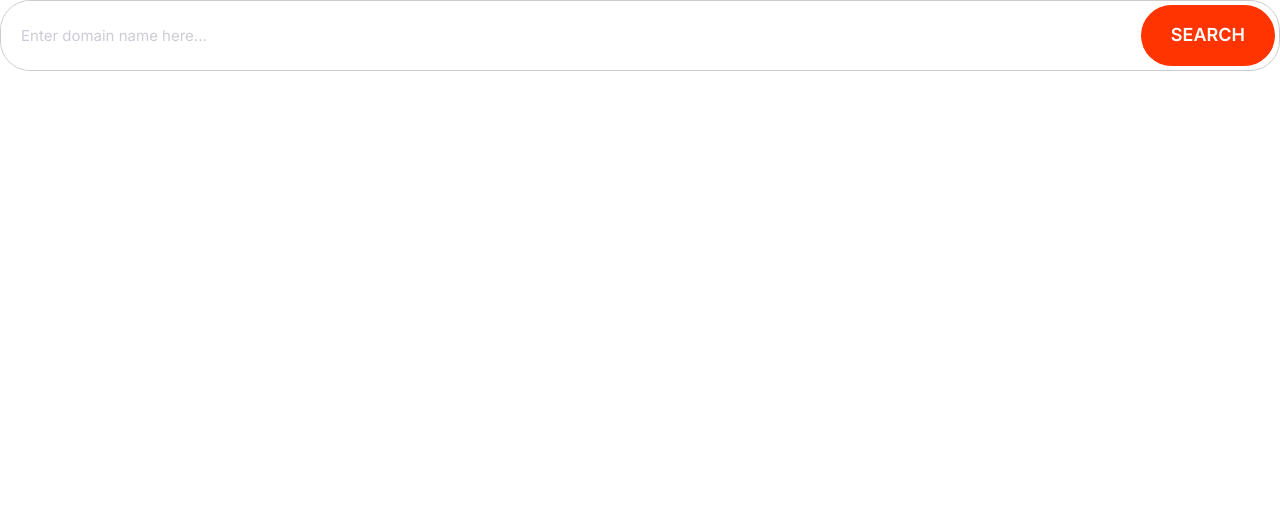
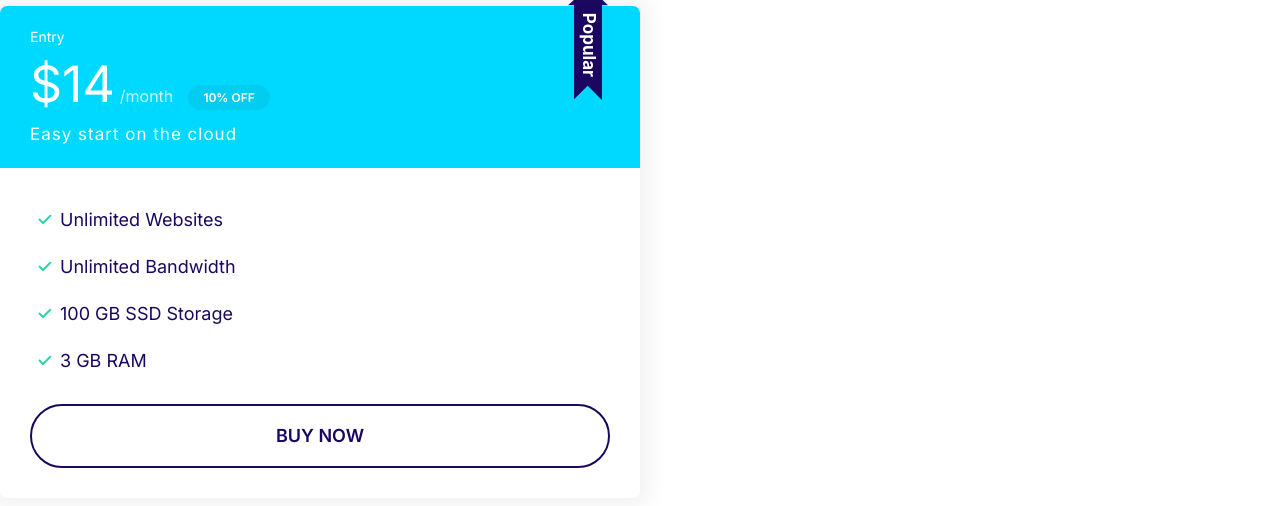
Before and after one commit to robbgio/moshify, a plain HTML site: page Moshify/index.html in a window 1280 px wide. Drawn offline with Linux system fonts and the light colour scheme.

Commit message:
Define plans.

```diff
--- a/Moshify/CSS/styles.css
+++ b/Moshify/CSS/styles.css
@@ -114,6 +114,7 @@ a {
 
 .badge--small {
   font-size: 1.6rem;
+  padding: 0.5rem 1.5rem;
 }
 
 @media screen and (min-width: 1024px) {
@@ -261,7 +262,7 @@ a {
 .input-group .input {
   border: 0;
   flex-grow: 1;
-  padding: 1.5rem 2rem;
+  padding: 1.5rem 1rem;
 }
 
 .input-group .btn {
@@ -273,3 +274,91 @@ a {
     font-size: 1.5rem;
   }
 }
+
+/* Cards */
+
+.card {
+  border-radius: 7px;
+  box-shadow: 0 0 20px 10px #f3f3f3;
+  overflow: hidden;
+}
+
+.card__header,
+.card__body {
+  padding: 2rem 3rem;
+}
+
+.card--primary .card__header {
+  background: var(--color-primary);
+  color: rgb(128, 81, 81);
+}
+.card--secondary .card__header {
+  background: var(--color-secondary);
+  color: #fff;
+}
+
+.card--secondary .badge--secondary {
+  background: #02cdf1;
+}
+/* Plans */
+
+.plan__name {
+  color: white;
+  margin: 0;
+  font-weight: 500;
+  font-size: 2.4rem;
+}
+
+.plan__price {
+  font-size: 6rem;
+}
+
+.plan__billing-cycle {
+  font-size: 2.4rem;
+  font-weight: 300;
+  opacity: 0.8;
+  margin-right: 1rem;
+}
+
+.plan__description {
+  font-size: 2rem;
+  font-weight: 300;
+  letter-spacing: 1px;
+  display: block;
+}
+
+.plan .list__item {
+  margin-bottom: 2rem;
+}
+
+.plan--popular {
+  position: relative;
+}
+
+.plan--popular .card {
+  margin-top: 6px;
+}
+
+.plan--popular .card::before {
+  content: url(../Images/popular.svg);
+  width: 40px;
+  display: inline-block;
+  position: absolute;
+  top: -6px;
+  right: 5%;
+}
+
+@media screen and (min-width: 1024px) {
+  .plan__name {
+    font-size: 1.4rem;
+  }
+  .plan__price {
+    font-size: 5rem;
+  }
+  .plan__billing-cycle {
+    font-size: 1.6rem;
+  }
+  .plan__description {
+    font-size: 1.7rem;
+  }
+}
--- a/Moshify/index.html
+++ b/Moshify/index.html
@@ -15,13 +15,27 @@
     <link rel="stylesheet" href="css/styles.css" />
   </head>
   <body>
-    <div class="input-group">
-      <input
-        type="text"
-        class="input"
-        placeholder="Enter domain name here..."
-      />
-      <button class="btn btn--accent">Search</button>
+    <div style="width: 50%">
+      <div class="plan plan--popular">
+        <div class="card card--secondary">
+          <header class="card__header">
+            <h3 class="plan__name">Entry</h3>
+            <span class="plan__price">$14</span>
+            <span class="plan__billing-cycle">/month</span>
+            <span class="badge badge--secondary badge--small">10% OFF</span>
+            <span class="plan__description">Easy start on the cloud</span>
+          </header>
+          <div class="card__body">
+            <ul class="list list--tick">
+              <li class="list__item">Unlimited Websites</li>
+              <li class="list__item">Unlimited Bandwidth</li>
+              <li class="list__item">100 GB SSD Storage</li>
+              <li class="list__item">3 GB RAM</li>
+            </ul>
+            <button class="btn btn--outline btn--block">BUY NOW</button>
+          </div>
+        </div>
+      </div>
     </div>
   </body>
 </html>
```
Also changed, not shown: Moshify/Components/plans.html (added, +22 -0 lines), Moshify/Images/popular.svg (added).
